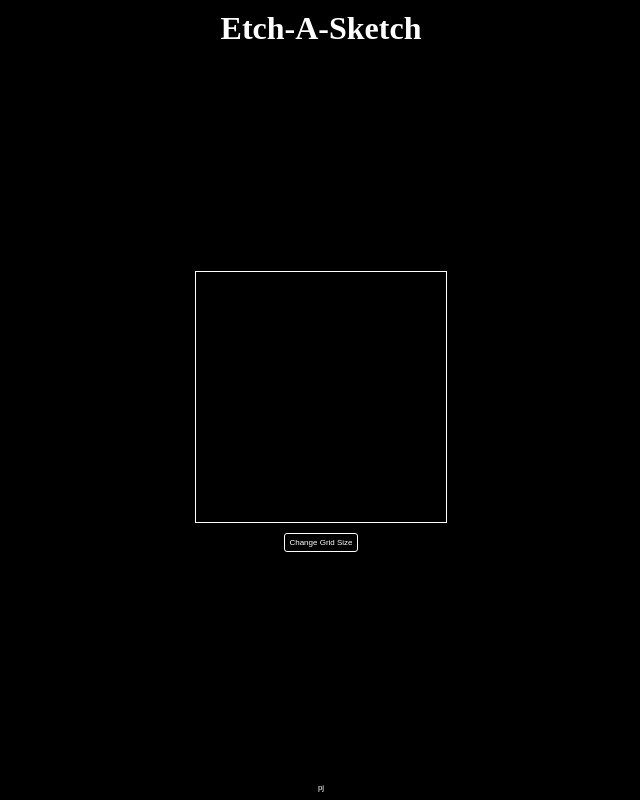
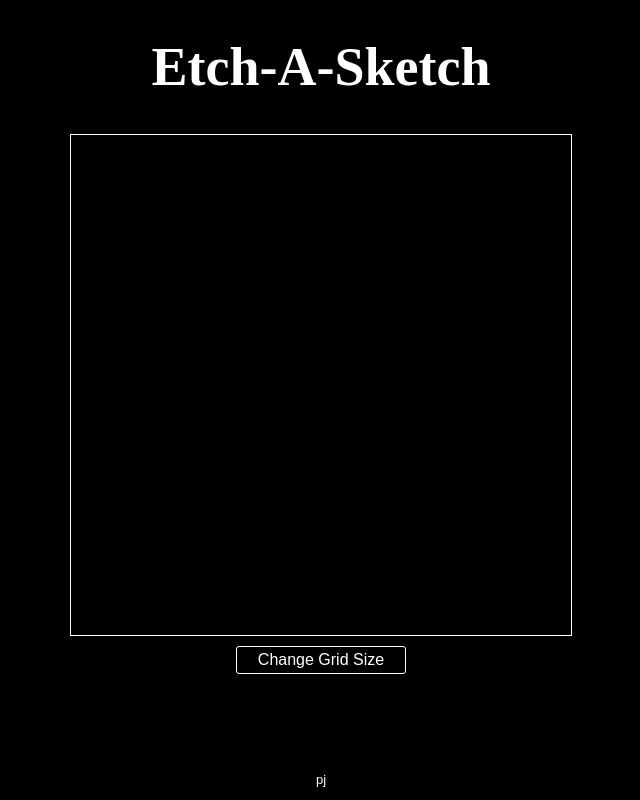
Before and after one commit to pj-pj-pj/etch-a-sketch, a plain HTML site: page index.html in a window 1280 px wide. Shown: the whole page, without its empty margins (319-959 px from the left). Drawn offline with Linux system fonts and the light colour scheme.

Commit message:
enlarged the sizes of the elements

```diff
--- a/style.css
+++ b/style.css
@@ -12,16 +12,15 @@ body {
 }
 
 h1 {
-  margin: 10px;
+  font-size: 54px;
 }
 
 #grid {
   border: 1px solid white;
   display: flex;
   flex-direction: column;
-  margin-top: auto;
-  min-width: 250px;
-  min-height: 250px;
+  min-width: 500px;
+  min-height: 500px;
 }
 
 .grid-row {
@@ -36,13 +35,14 @@ h1 {
 #change-grid-size {
   border: 1px solid white;
   border-radius: 3px;
-  font-size: 8px;
+  font-size: 16px;
   margin: 10px;
   padding: 4px;
+  width: 170px;
 }
 
 #credits {
   font-family: Arial, Helvetica, sans-serif;
-  font-size: 8px;
+  font-size: 13px;
   margin-top: auto;
 }
```
